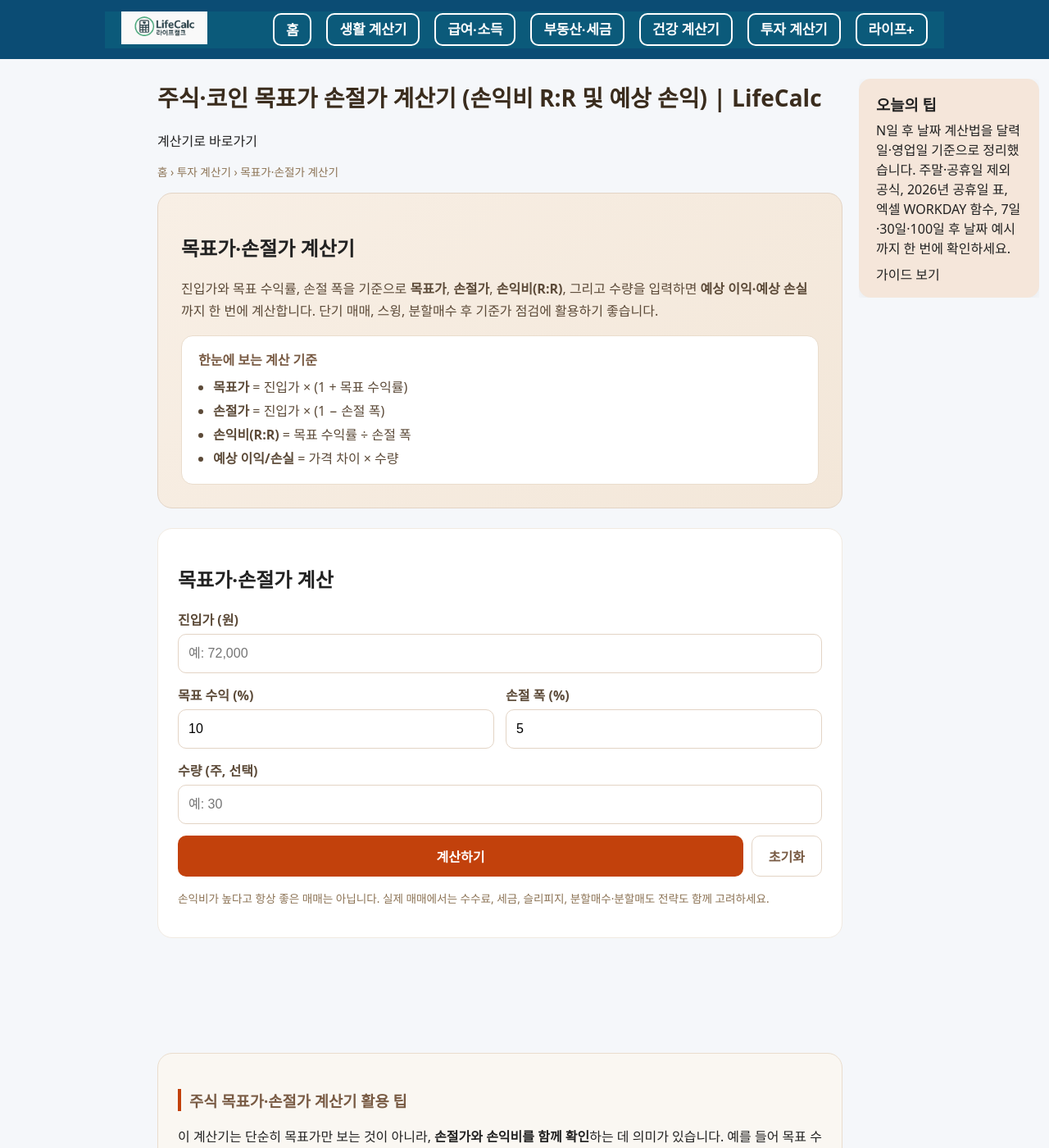
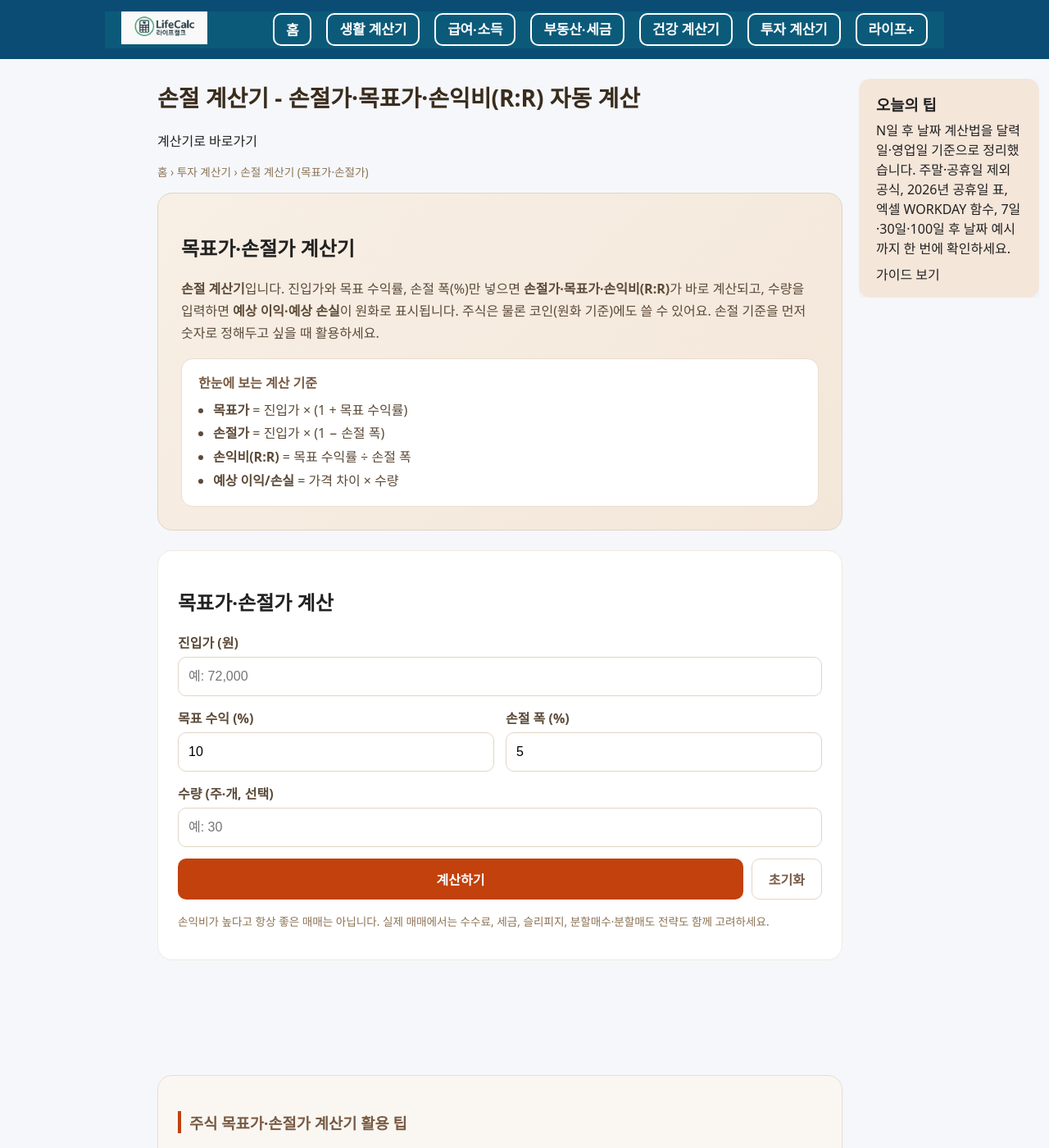
Before and after one commit to khai-lang/LifeCalc, a Jekyll site: the page built from invest/stocks/targets/index.md, in a window 1280 px wide and 1400 px high. Shown: the whole window at 82% size. Built offline with Jekyll 4.4.1, drawn with Linux system fonts in a browser that asks for light colours; some of the changed text lies outside the part shown.

Commit message:
Update index.md

```diff
--- a/invest/stocks/targets/index.md
+++ b/invest/stocks/targets/index.md
@@ -1,8 +1,10 @@
 ---
 layout: "default"
-title: "주식·코인 목표가 손절가 계산기 (손익비 R:R 및 예상 손익) | LifeCalc"
-description: "진입가와 목표 수익률, 손절 폭으로 목표가·손절가·손익비(R:R)를 계산하고, 수량을 입력하면 예상 이익·예상 손실까지 원화로 확인할 수 있습니다."
+title: "손절 계산기 - 손절가·목표가·손익비(R:R) 자동 계산"
+description: "손절 계산기: 진입가와 손절 폭(%)만 넣으면 손절가·목표가·손익비(R:R)와 수량별 예상 손실이 바로 계산됩니다. 주식·코인 모두 사용 가능합니다."
 permalink: "/invest/stocks/targets/"
+og_title: "손절 계산기 - 손절가·목표가·손익비(R:R) 자동 계산"
+og_description: "진입가와 손절 폭(%)만 넣으면 손절가·목표가·손익비와 수량별 예상 손실을 바로 계산합니다."
 ---
 
 <a class="tg-skip-link" href="#tg-calculator">계산기로 바로가기</a>
@@ -10,15 +12,16 @@
 <nav class="tg-breadcrumb" aria-label="브레드크럼">
   <a href="/">홈</a> <span aria-hidden="true">›</span>
   <a href="/invest/">투자 계산기</a> <span aria-hidden="true">›</span>
-  <span aria-current="page">목표가·손절가 계산기</span>
+  <span aria-current="page">손절 계산기 (목표가·손절가)</span>
 </nav>
 
 <section class="tg-hero">
   <h2>목표가·손절가 계산기</h2>
   <p class="tg-hero-desc">
-    진입가와 목표 수익률, 손절 폭을 기준으로 <strong>목표가</strong>, <strong>손절가</strong>,
-    <strong>손익비(R:R)</strong>, 그리고 수량을 입력하면 <strong>예상 이익·예상 손실</strong>까지
-    한 번에 계산합니다. 단기 매매, 스윙, 분할매수 후 기준가 점검에 활용하기 좋습니다.
+    <strong>손절 계산기</strong>입니다. 진입가와 목표 수익률, 손절 폭(%)만 넣으면
+    <strong>손절가·목표가·손익비(R:R)</strong>가 바로 계산되고, 수량을 입력하면
+    <strong>예상 이익·예상 손실</strong>이 원화로 표시됩니다. 주식은 물론 코인(원화 기준)에도 쓸 수 있어요.
+    손절 기준을 먼저 숫자로 정해두고 싶을 때 활용하세요.
   </p>
   <div class="tg-formula-box">
     <p class="tg-formula-title">한눈에 보는 계산 기준</p>
@@ -49,7 +52,7 @@
     </div>
   </div>
   <div class="tg-field">
-    <label for="tg-qty">수량 (주, 선택)</label>
+    <label for="tg-qty">수량 (주·개, 선택)</label>
     <input type="text" inputmode="decimal" id="tg-qty" placeholder="예: 30">
   </div>
 
@@ -92,6 +95,55 @@
   </p>
 </section>
 
+<section class="tg-card">
+  <h3>손절가 계산 예시 (진입가 72,000원 · 30주)</h3>
+  <p>손절 폭에 따라 손절가와 예상 손실이 어떻게 달라지는지 정리했습니다. 공식은 <strong>손절가 = 진입가 × (1 − 손절 폭)</strong>입니다.</p>
+  <div class="tg-table-wrap">
+    <table class="tg-table">
+      <thead><tr><th>손절 폭</th><th>손절가</th><th>1주당 손실</th><th>30주 예상 손실</th></tr></thead>
+      <tbody>
+        <tr><td>3%</td><td>69,840원</td><td>2,160원</td><td>64,800원</td></tr>
+        <tr><td>5%</td><td>68,400원</td><td>3,600원</td><td>108,000원</td></tr>
+        <tr><td>7%</td><td>66,960원</td><td>5,040원</td><td>151,200원</td></tr>
+        <tr><td>10%</td><td>64,800원</td><td>7,200원</td><td>216,000원</td></tr>
+      </tbody>
+    </table>
+  </div>
+  <p class="tg-caution">수수료·세금·슬리피지는 반영하지 않은 값입니다.</p>
+</section>
+
+<section class="tg-card">
+  <h3>손익비(R:R)별 필요 승률</h3>
+  <p>손익비가 높을수록 손실 매매가 더 많아도 본전이 가능합니다. 필요 승률 = 1 ÷ (1 + 손익비)로 계산합니다.</p>
+  <div class="tg-table-wrap">
+    <table class="tg-table">
+      <thead><tr><th>손익비</th><th>예시 (목표 / 손절)</th><th>본전에 필요한 승률</th></tr></thead>
+      <tbody>
+        <tr><td>1 : 1</td><td>5% / 5%</td><td>50%</td></tr>
+        <tr><td>1.5 : 1</td><td>7.5% / 5%</td><td>40%</td></tr>
+        <tr><td>2 : 1</td><td>10% / 5%</td><td>약 33.3%</td></tr>
+        <tr><td>3 : 1</td><td>15% / 5%</td><td>25%</td></tr>
+      </tbody>
+    </table>
+  </div>
+  <p class="tg-caution">수수료·세금을 제외한 단순 계산이며, 실제 매매에서는 필요 승률이 이보다 높아집니다.</p>
+</section>
+
+<section class="tg-card tg-card-light">
+  <h3>감당 가능한 손실액으로 수량 정하기</h3>
+  <p>한 번의 매매에서 잃어도 되는 금액을 먼저 정하면 수량이 나옵니다.</p>
+  <p><strong>수량 = 허용 손실액 ÷ (진입가 − 손절가)</strong></p>
+  <p>예를 들어 허용 손실액이 100,000원, 진입가 72,000원, 손절 폭 5%(손절가 68,400원)라면 주당 손실이 3,600원이므로 100,000 ÷ 3,600 ≈ 27.8, 내림해서 <strong>27주</strong>입니다. 위 계산기에 이 수량을 넣어 예상 손실이 허용 범위 안인지 확인해 보세요.</p>
+</section>
+
+<section class="tg-guide-box">
+  <div class="tg-guide-body">
+    <h3>손절 폭은 어떻게 정할까요?</h3>
+    <p>퍼센트 기준, 지지선 기준, 물타기 후 평단가 재계산 기준까지 손절 라인 계산법 3가지를 정리했습니다.</p>
+  </div>
+  <a class="tg-guide-btn" href="/guide/stop-loss-calculation-2026/">손절 라인 계산법 가이드 보기 →</a>
+</section>
+
 <section class="tg-cta-box">
   <div class="tg-cta-icon">🎁</div>
   <div class="tg-cta-body">
@@ -100,10 +152,12 @@
   </div>
   <a class="tg-cta-btn" href="https://link.coupang.com/a/fIJlWR2jRY" data-partner="coupang" data-category="투자원칙 노트/멘탈관리 도서">둘러보기 →</a>
 </section>
+<p class="tg-caution">이 페이지는 쿠팡 파트너스 활동의 일환으로, 이에 따른 일정액의 수수료를 제공받을 수 있습니다.</p>
 
 <section class="tg-card">
   <h3>관련 계산기</h3>
   <ul class="tg-related-list">
+    <li><a href="/guide/stop-loss-calculation-2026/">손절 라인 계산법 가이드</a></li>
     <li><a href="/invest/stocks/pnl/">주식 PnL 계산기</a></li>
     <li><a href="/invest/stocks/dividend-yield/">배당수익률(YoC) 계산기</a></li>
     <li><a href="/invest/stocks/avg-cost/">주식 평단가·물타기 계산기</a></li>
@@ -115,28 +169,24 @@
   <h3>자주 묻는 질문</h3>
 
   <details class="tg-faq-item">
+    <summary>손절가는 어떻게 계산하나요?</summary>
+    <p>손절가 = 진입가 × (1 − 손절 폭)입니다. 예를 들어 진입가 72,000원에 손절 폭 5%라면 손절가는 68,400원입니다. 이 계산기에 진입가와 손절 폭을 입력하면 자동으로 계산됩니다.</p>
+  </details>
+  <details class="tg-faq-item">
+    <summary>손절 폭은 몇 %가 적당한가요?</summary>
+    <p>정답은 없지만 투자 기간이 짧을수록 좁게, 길수록 넓게 잡는 경우가 많습니다. 단기 매매는 3~5%, 스윙은 7~10%, 장기 투자는 15~20% 선이 흔히 쓰이며 종목 변동성에 따라 달라집니다. 자세한 기준은 <a href="/guide/stop-loss-calculation-2026/">손절 라인 계산법 가이드</a>에서 확인하세요.</p>
+  </details>
+  <details class="tg-faq-item">
     <summary>손익비는 얼마가 적당한가요?</summary>
-    <p>정답은 없지만, 일반적으로 손익비 1.5~2배 이상을 권장하는 경우가 많습니다. 다만 이는 참고 기준일
-    뿐 본인의 투자 성향과 종목 특성에 따라 조정이 필요합니다.</p>
+    <p>정답은 없지만, 일반적으로 손익비 1.5~2배 이상을 권장하는 경우가 많습니다. 다만 이는 참고 기준일 뿐 본인의 투자 성향과 종목 특성에 따라 조정이 필요합니다.</p>
   </details>
   <details class="tg-faq-item">
     <summary>수수료·세금도 반영되나요?</summary>
-    <p>이 계산기는 목표가·손절가·손익비 산출에 집중한 것으로, 수수료·세금은 반영하지 않습니다. 실제
-    체결 시에는 수수료·세금·슬리피지를 감안해 판단하세요.</p>
-  </details>
-  <details class="tg-faq-item">
-    <summary>목표가에 도달하면 무조건 매도해야 하나요?</summary>
-    <p>이 계산기는 매매 기준을 세우는 참고 도구입니다. 실제 매도 여부는 종목의 펀더멘털, 시장 상황 등을
-    종합적으로 고려해 본인이 판단해야 합니다.</p>
+    <p>이 계산기는 목표가·손절가·손익비 산출에 집중한 것으로, 수수료·세금은 반영하지 않습니다. 실제 체결 시에는 수수료·세금·슬리피지를 감안해 판단하세요.</p>
   </details>
   <details class="tg-faq-item">
     <summary>수량을 입력하지 않아도 계산되나요?</summary>
-    <p>네, 수량은 선택 입력입니다. 비워두면 목표가·손절가·손익비만 계산되고, 수량을 입력하면 예상
-    이익·예상 손실 금액까지 함께 표시됩니다.</p>
-  </details>
-  <details class="tg-faq-item">
-    <summary>모바일에서도 사용할 수 있나요?</summary>
-    <p>네, 반응형으로 제작되어 스마트폰에서도 동일하게 이용 가능합니다.</p>
+    <p>네, 수량은 선택 입력입니다. 비워두면 목표가·손절가·손익비만 계산되고, 수량을 입력하면 예상 이익·예상 손실 금액까지 함께 표시됩니다.</p>
   </details>
 </section>
 
@@ -200,6 +250,25 @@
   .tg-result-main { background: #fce8db; color: #c2410c; border-radius: 8px; padding: 10px 12px; margin-top: 6px; font-weight: 700; }
   .tg-caution { font-size: 0.85rem; color: #8c7355; margin-top: 16px; }
 
+  .tg-table-wrap { overflow-x: auto; }
+  .tg-table { width: 100%; border-collapse: collapse; font-size: 0.95rem; }
+  .tg-table th { background: #f8efe5; color: #785a43; text-align: left; padding: 10px 12px; border-bottom: 2px solid #e3d4c5; white-space: nowrap; }
+  .tg-table td { padding: 10px 12px; border-bottom: 1px solid #f1eae1; color: #3a2c1d; }
+  .tg-table tbody tr:last-child td { border-bottom: none; }
+
+  .tg-guide-box {
+    display: flex; align-items: center; gap: 16px; flex-wrap: wrap;
+    background: #cfdfe8; border: 1px solid #1f5c7a; border-radius: 18px; padding: 20px 24px; margin-bottom: 20px;
+  }
+  .tg-guide-body { flex: 1; min-width: 200px; }
+  .tg-guide-body h3 { border-left: none; padding-left: 0; margin: 0 0 4px; color: #13293d; }
+  .tg-guide-body p { margin: 0; color: #13293d; line-height: 1.6; }
+  .tg-guide-btn {
+    display: inline-block; background: #1f5c7a; color: #fff; text-decoration: none;
+    font-weight: 700; padding: 12px 22px; border-radius: 999px; white-space: nowrap;
+  }
+  .tg-guide-btn:hover { background: #174d68; }
+
   .tg-cta-box {
     display: flex; align-items: center; gap: 16px; flex-wrap: wrap;
     background: linear-gradient(135deg, #fff3ea, #fce8db);
@@ -243,10 +312,11 @@
   .tg-faq-item[open] summary::after { content: "×"; }
   .tg-faq-item summary:hover { color: #c2410c; }
   .tg-faq-item p { margin: 0 0 16px; line-height: 1.7; color: #5c4a38; }
+  .tg-faq-item a { color: #1f5c7a; font-weight: 600; }
 
   @media (max-width: 640px) {
-    .tg-cta-box { flex-direction: column; align-items: flex-start; }
-    .tg-cta-btn { width: 100%; text-align: center; }
+    .tg-cta-box, .tg-guide-box { flex-direction: column; align-items: flex-start; }
+    .tg-cta-btn, .tg-guide-btn { width: 100%; text-align: center; white-space: normal; }
   }
 </style>
 
@@ -319,7 +389,7 @@
   "itemListElement": [
     {"@type": "ListItem", "position": 1, "name": "홈", "item": "https://calculator.khaistory.com/"},
     {"@type": "ListItem", "position": 2, "name": "투자 계산기 모음", "item": "https://calculator.khaistory.com/invest/"},
-    {"@type": "ListItem", "position": 3, "name": "목표가·손절가 계산기", "item": "https://calculator.khaistory.com/invest/stocks/targets/"}
+    {"@type": "ListItem", "position": 3, "name": "손절 계산기 (목표가·손절가)", "item": "https://calculator.khaistory.com/invest/stocks/targets/"}
   ]
 }
 </script>
@@ -329,11 +399,11 @@
   "@context": "https://schema.org",
   "@type": "FAQPage",
   "mainEntity": [
+    {"@type": "Question", "name": "손절가는 어떻게 계산하나요?", "acceptedAnswer": {"@type": "Answer", "text": "손절가 = 진입가 × (1 − 손절 폭)입니다. 예를 들어 진입가 72,000원에 손절 폭 5%라면 손절가는 68,400원입니다. 이 계산기에 진입가와 손절 폭을 입력하면 자동으로 계산됩니다."}},
+    {"@type": "Question", "name": "손절 폭은 몇 %가 적당한가요?", "acceptedAnswer": {"@type": "Answer", "text": "정답은 없지만 투자 기간이 짧을수록 좁게, 길수록 넓게 잡는 경우가 많습니다. 단기 매매는 3~5%, 스윙은 7~10%, 장기 투자는 15~20% 선이 흔히 쓰이며 종목 변동성에 따라 달라집니다."}},
     {"@type": "Question", "name": "손익비는 얼마가 적당한가요?", "acceptedAnswer": {"@type": "Answer", "text": "일반적으로 손익비 1.5~2배 이상을 권장하는 경우가 많지만, 참고 기준일 뿐 본인의 투자 성향과 종목 특성에 따라 조정이 필요합니다."}},
     {"@type": "Question", "name": "수수료·세금도 반영되나요?", "acceptedAnswer": {"@type": "Answer", "text": "이 계산기는 목표가·손절가·손익비 산출에 집중한 것으로 수수료·세금은 반영하지 않습니다."}},
-    {"@type": "Question", "name": "목표가에 도달하면 무조건 매도해야 하나요?", "acceptedAnswer": {"@type": "Answer", "text": "이 계산기는 매매 기준을 세우는 참고 도구이며, 실제 매도 여부는 종합적으로 고려해 본인이 판단해야 합니다."}},
-    {"@type": "Question", "name": "수량을 입력하지 않아도 계산되나요?", "acceptedAnswer": {"@type": "Answer", "text": "네, 수량은 선택 입력입니다. 비워두면 목표가·손절가·손익비만 계산되고, 입력하면 예상 이익·예상 손실 금액까지 함께 표시됩니다."}},
-    {"@type": "Question", "name": "모바일에서도 사용할 수 있나요?", "acceptedAnswer": {"@type": "Answer", "text": "네, 반응형으로 제작되어 스마트폰에서도 동일하게 이용 가능합니다."}}
+    {"@type": "Question", "name": "수량을 입력하지 않아도 계산되나요?", "acceptedAnswer": {"@type": "Answer", "text": "네, 수량은 선택 입력입니다. 비워두면 목표가·손절가·손익비만 계산되고, 입력하면 예상 이익·예상 손실 금액까지 함께 표시됩니다."}}
   ]
 }
 </script>
```
Also changed, not shown: other parts of invest/stocks/targets/index.md (+1 -1 lines).
